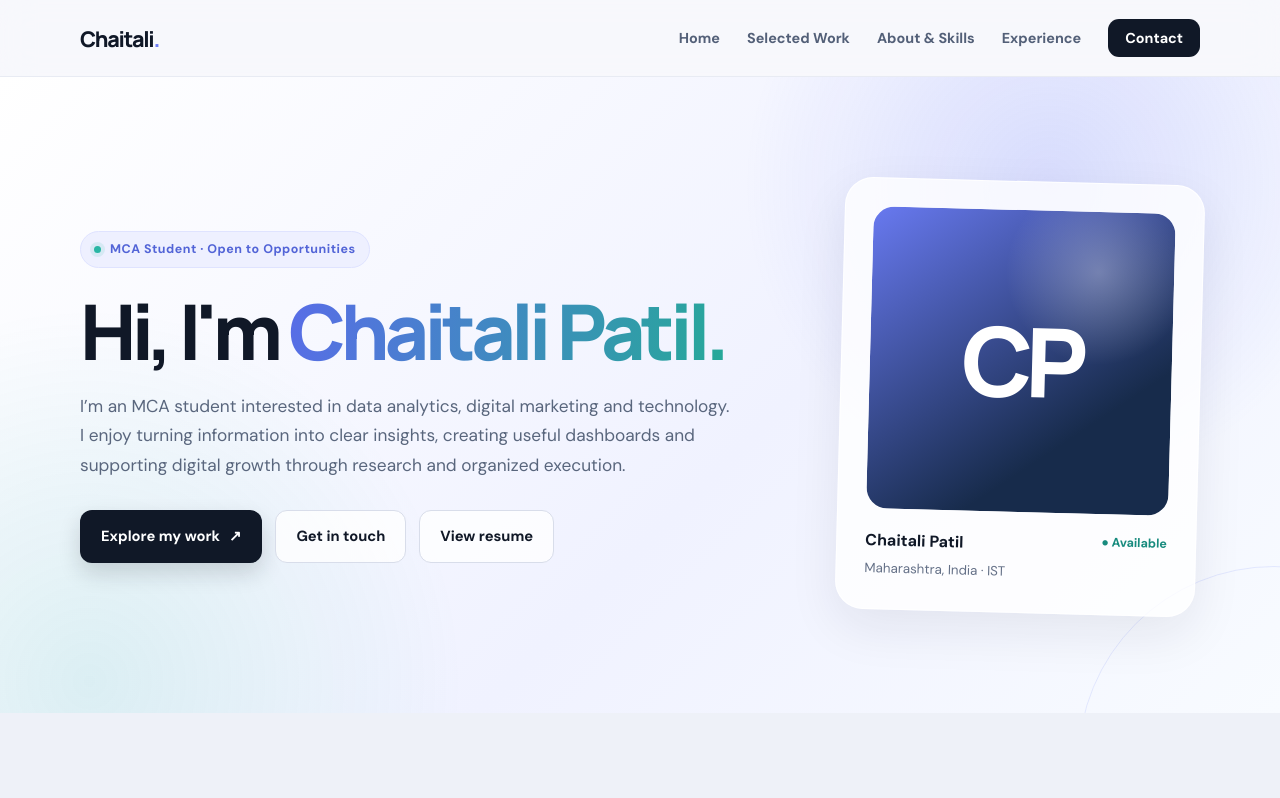
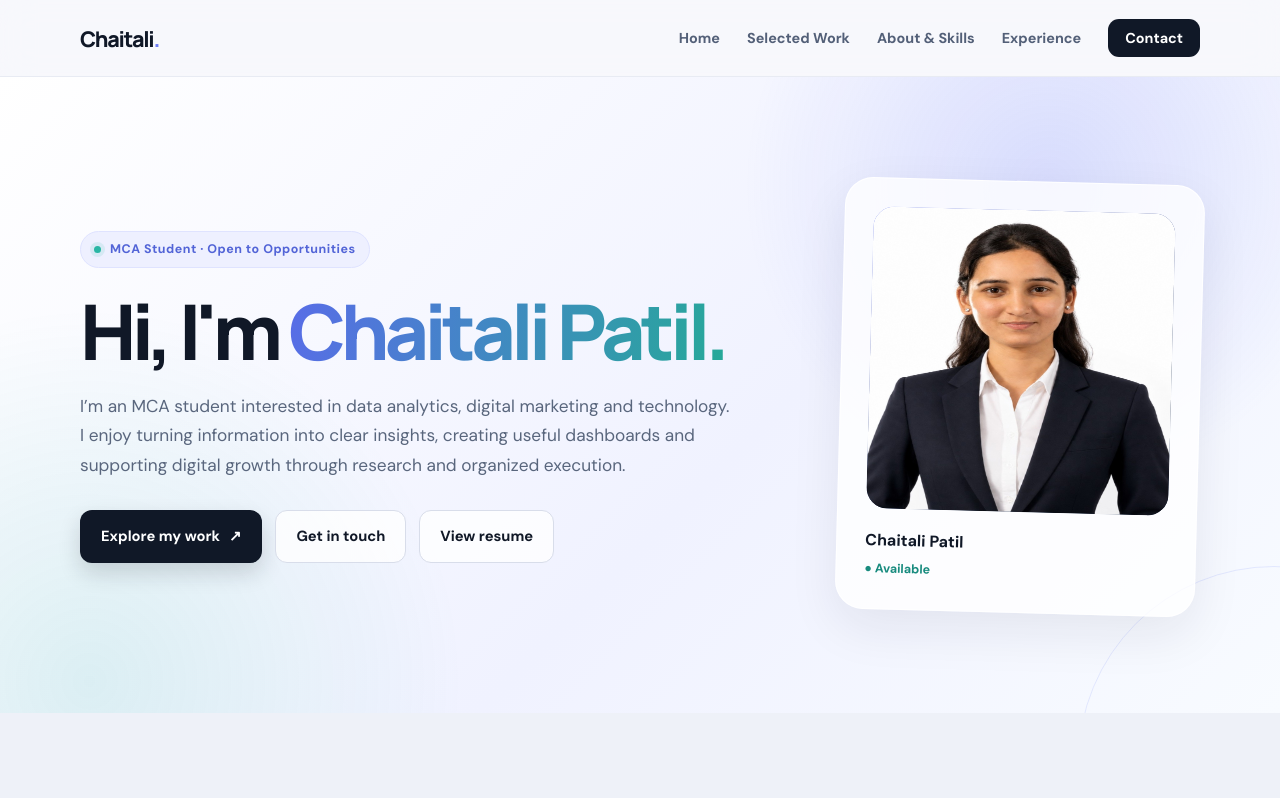
Before and after one commit to Chaitali-patil01/Chaitali-Portfolio, a plain HTML site: page index.html in a window 1280 px wide. Shown: the top 798 px of the page. Drawn offline with Linux system fonts and the light colour scheme.

Commit message:
Update index.html

```diff
--- a/index.html
+++ b/index.html
@@ -339,9 +339,9 @@
           </div>
         </div>
         <aside class="hero-panel" aria-label="Portfolio introduction">
-          <div class="avatar" aria-hidden="true">CP</div>
+         <img class="avatar" src="profile.jpg" alt="Chaitali Patil">
           <div class="hero-panel-caption">
-            <div><strong>Chaitali Patil</strong><small>Maharashtra, India · IST</small></div>
+            <div><strong>Chaitali Patil</strong>
             <span class="availability">● Available</span>
           </div>
         </aside>
```
